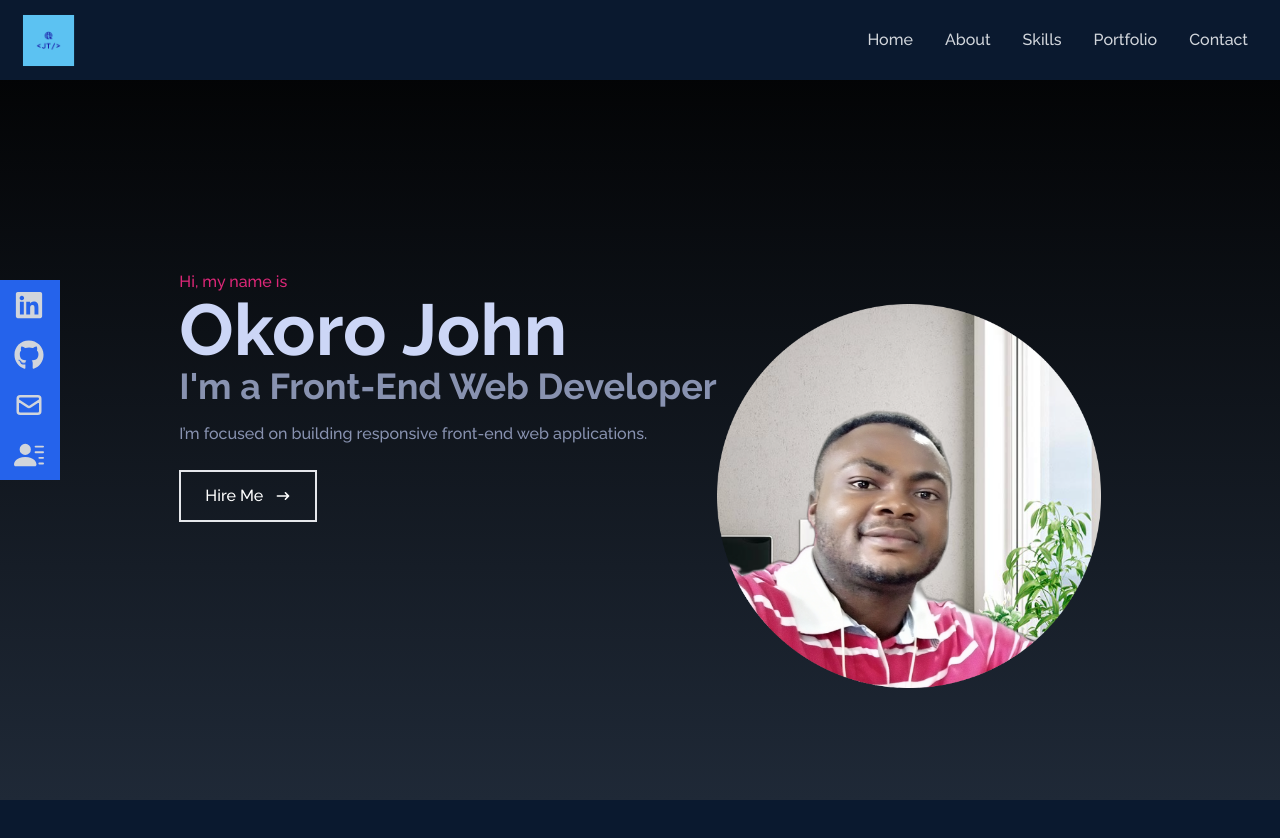
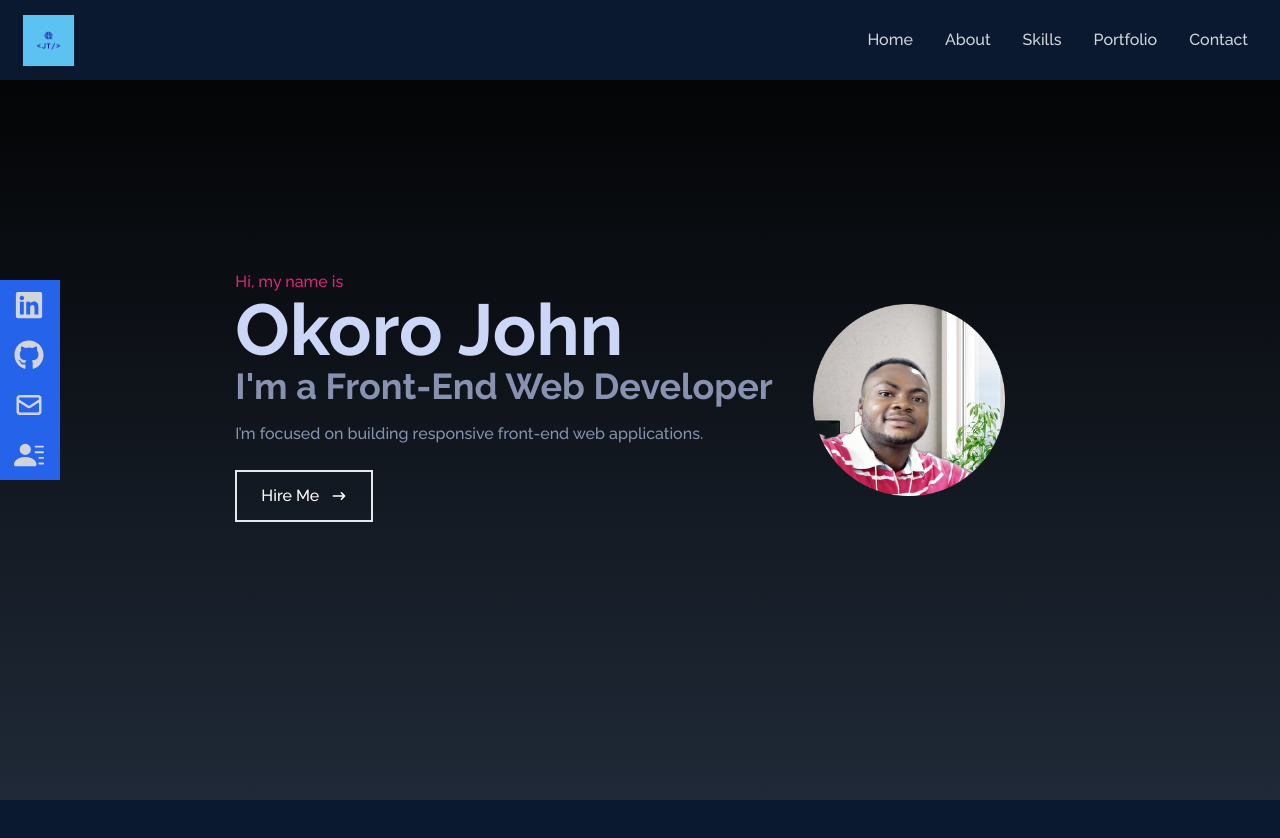
Before and after one commit to brosjayme/portfolio, a React (Create React App) app: page / in a window 1280 px wide. Shown: the top 838 px of the page. Built offline with nearby package versions, Linux system fonts and the light colour scheme.

Commit message:
retouching the home page

```diff
--- a/src/Components/Home.jsx
+++ b/src/Components/Home.jsx
@@ -25,14 +25,14 @@ import Profile from "../assets/profile.png";
         </div>
 
     </div>
-    <div className='object-contain h-48 w-96 '>
+    <div>
         <img src={Profile} alt="my profile"
-        className='rounded-2xl mx-auto md:w-full' />
+        className='rounded-2xl mx-auto px-10 h-48 w-96 md:w-full' />
       </div>
-   </div>
+     </div>
    </div>
 
-  )
-}
+  );
+};
 
 export default Home;
```
Also changed, not shown: src/assets/profile2.png (added).
